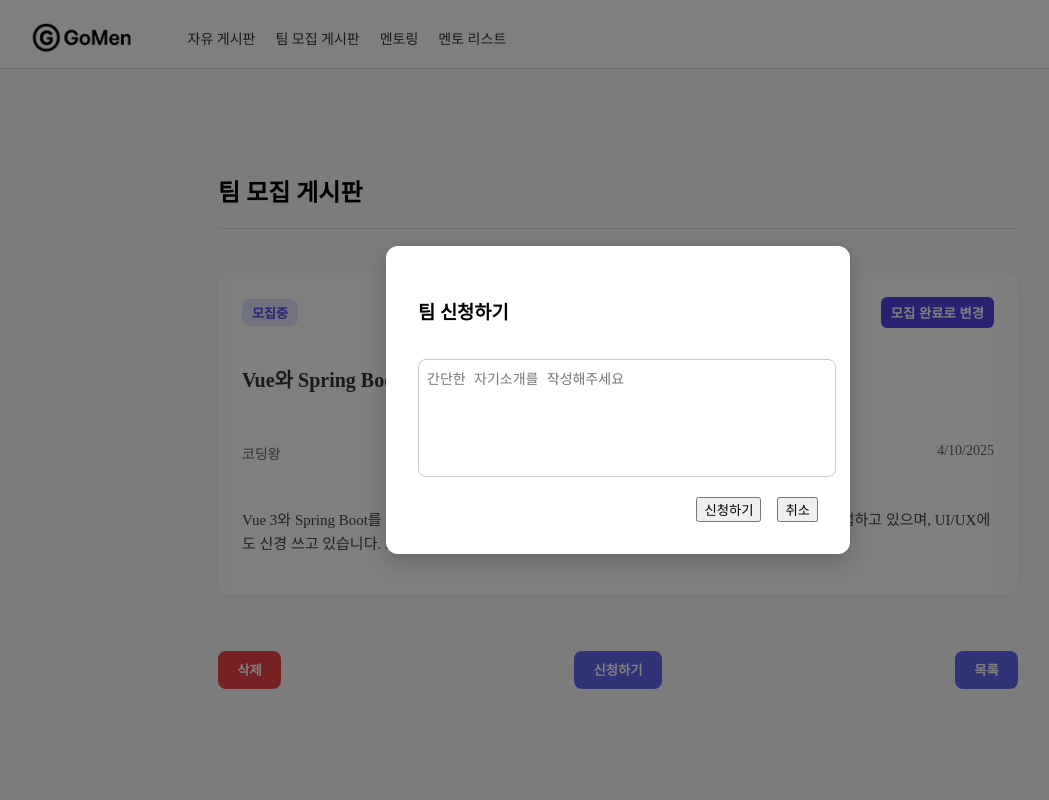
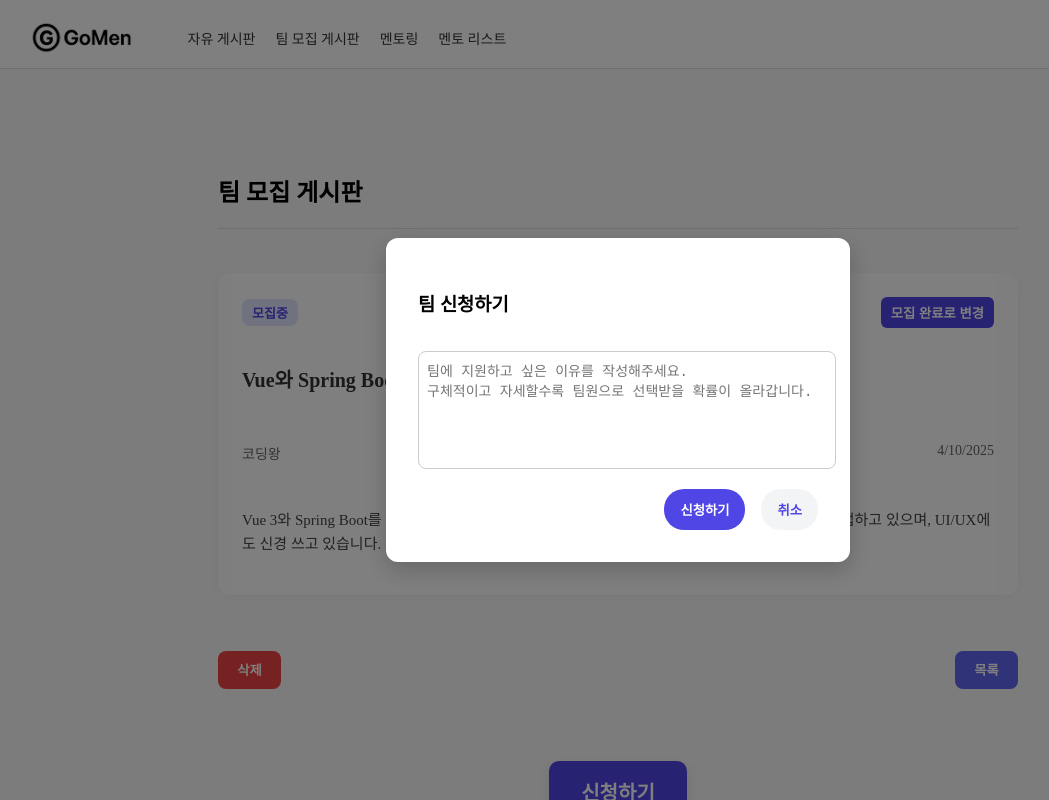
Before and after one commit to 4team-tuna/be14-3rd-Tuna-GoMen, a Vue app in the folder frontend/gomen/: page /board/team-recruit/1 in a window 1280 px wide. Both pictures are taken after a click on the button "신청하기". Shown: the top 800 px of the page, without its empty margins (22-1071 px from the left). Built offline with nearby package versions, Linux system fonts and the light colour scheme; data requests are answered from the project's data file.

Commit message:
팀모집게시판 리스트 및 상세보기 페이지 완료

```diff
--- a/frontend/gomen/src/components/TeamRecruitBoard/ApplyModal.vue
+++ b/frontend/gomen/src/components/TeamRecruitBoard/ApplyModal.vue
@@ -2,7 +2,7 @@
   <div class="modal-overlay">
     <div class="modal-content">
       <h3>팀 신청하기</h3>
-        <textarea v-model="introduction" placeholder="간단한 자기소개를 작성해주세요" />
+      <textarea v-model="introduction" placeholder="팀에 지원하고 싶은 이유를 작성해주세요.&#10;구체적이고 자세할수록 팀원으로 선택받을 확률이 올라갑니다."/>
     <div class="modal-actions">
         <button class="action-button" @click="submit">신청하기</button>
         <button class="action-button secondary" @click="$emit('close')">취소</button>
@@ -16,16 +16,25 @@
 
 const introduction = ref('')
 
+// localStorage에서 user 정보를 가져와 nickname을 추출
+const user = JSON.parse(localStorage.getItem('user')) || {}  // 유저 정보가 없으면 빈 객체로 처리
+const nickname = user.nickname || '익명'  // 유저 정보가 없으면 '익명'으로 설정
+const blog = ref(user.blog || '')
+
 const emit = defineEmits(['submit', 'close'])
 
 const submit = () => {
   if (!introduction.value.trim()) {
-      alert('자기소개를 입력해주세요.')
+    alert('팀 신청이 완료되었습니다!')
     return
   }
 
-    emit('submit', introduction.value)
-    introduction.value = ''
+  // 신청할 때, nickname과 introduction을 함께 전달
+  emit('submit', {
+  nickname,
+  introduction: introduction.value,
+  blog: blog.value  // 반드시 .value 써서 문자열만 보냄
+  })
 }
 </script>
 
@@ -36,7 +45,7 @@
   left: 0;
   width: 100vw;
   height: 100vh;
-  background: rgba(0,0,0,0.5);
+  background: rgba(0, 0, 0, 0.5);
   display: flex;
   justify-content: center;
   align-items: center;
@@ -47,7 +56,7 @@
   background: white;
   padding: 2rem;
   border-radius: 12px;
-  box-shadow: 0 8px 24px rgba(0,0,0,0.2);
+  box-shadow: 0 8px 24px rgba(0, 0, 0, 0.2);
   width: 400px;
   max-width: 90%;
 }
@@ -70,20 +79,33 @@
   margin-top: 1rem;
 }
 
-.top-row {
-  display: flex;
-  justify-content: space-between;
-  align-items: center;
+.action-button {
+  padding: 0.7rem 1.0rem;
+  background-color: #4f46e5;
+  color: white;
+  border: none;
+  border-radius: 20px;
+  font-weight: bold;
+  cursor: pointer;
+  transition: background-color 0.3s ease;
 }
 
-.activation-button {
-  padding: 6px 10px;
+.action-button:hover {
+  background-color: #4338ca;
+}
+
+.action-button.secondary {
+  padding: 0.7rem 1.0rem;
+  background-color: #f3f4f6;
+  color: #4f46e5;
   border: none;
-  border-radius: 6px;
-  background: #4f46e5;
-  color: white;
+  border-radius: 20px;
   font-weight: bold;
   cursor: pointer;
+  transition: background-color 0.3s ease;
 }
 
+.action-button.secondary:hover {
+  background-color: #e5e7eb;
+}
 </style>
--- a/frontend/gomen/src/views/teamRecruitBoard/TeamRecruitBoardDetailPage.vue
+++ b/frontend/gomen/src/views/teamRecruitBoard/TeamRecruitBoardDetailPage.vue
@@ -30,15 +30,21 @@
       </div>
 
       <div class="button-group">
+        <div class="left-buttons">
           <DeleteButton v-if="post" :postId="post.id" />
-          <button class="action-button" @click="openModal">신청하기</button>
+        </div>
+        <div class="right-buttons">
           <button class="action-button secondary" @click="goToList">목록</button>
+        </div>
+      </div>
+
+      <div class="apply-row">
+        <button class="action-button apply" @click="openModal">신청하기</button>
       </div>
     </main>
 
     <div v-else class="loading">게시글을 불러오는 중...</div>
 
-      <!-- 신청 모달 -->
     <ApplyModal
       v-if="isModalOpen"
       @submit="handleSubmit"
@@ -63,9 +69,52 @@
 const openModal = () => isModalOpen.value = true
 const closeModal = () => isModalOpen.value = false
 
-  const handleSubmit = (intro) => {
-    alert(`팀 신청이 완료되었습니다!\n내용: ${intro}`)
+
+const user = localStorage.getItem('user')
+const nickname=ref('')
+const introduction=ref('')
+const appliedAt = ref('')
+const blog = ref('')
+
+const handleSubmit = async (payload) => {
+  const { nickname, introduction, blog } = payload
+
+  if (!introduction.trim()) {
+    alert('자기소개를 작성해주세요!')
+    return
+  }
+
+  const applicant = {
+    nickname,
+    introduction,
+    blog: blog, // 이게 문자열이 맞는지 확인!
+    appliedAt: new Date().toISOString(),
+  }
+
+  const postId = route.params.id
+  const currentPost = await getPostData(postId)
+
+  const updatedApplicants = [...(currentPost.applicants || []), applicant]
+
+  const response = await fetch(`http://localhost:3001/teamRecruitPosts/${postId}`, {
+    method: 'PATCH',
+    headers: { 'Content-Type': 'application/json' },
+    body: JSON.stringify({ applicants: updatedApplicants }),
+  })
+
+  if (response.ok) {
+    alert('신청이 완료되었습니다!')
     closeModal()
+  } else {
+    alert('신청에 실패했습니다. 다시 시도해 주세요.')
+    closeModal()
+  }
+}
+
+const getPostData = async (postId) => {
+  const res = await fetch(`http://localhost:3001/teamRecruitPosts/${postId}`)
+  if (!res.ok) throw new Error('게시글 데이터를 불러올 수 없습니다.')
+  return await res.json()
 }
 
 const fetchPost = async (id) => {
@@ -91,6 +140,7 @@
     showAlert.value = true
     setTimeout(() => {
       showAlert.value = false
+      goToList()
     }, 1500)
   } else {
     alert('상태 변경에 실패했습니다.')
@@ -207,6 +257,33 @@
   gap: 1rem;
 }
 
+.left-buttons,
+.right-buttons {
+  display: flex;
+  gap: 0.5rem;
+}
+
+/* 신청하기 버튼만 별도 */
+.apply-row {
+  margin-top: 3rem;
+  display: flex;
+  justify-content: center;
+}
+
+.apply-row .action-button.apply {
+  padding: 1rem 2rem;
+  font-size: 1.25rem;
+  border-radius: 10px;
+  background-color: #4f46e5;
+  font-weight: 700;
+  box-shadow: 0 4px 12px rgba(0, 0, 0, 0.1);
+  transition: background-color 0.3s ease;
+}
+
+.apply-row .action-button.apply:hover {
+  background-color: #4338ca;
+}
+
 .action-button {
   padding: 0.6rem 1.2rem;
   background-color: #6366f1;
@@ -218,15 +295,12 @@
   transition: background-color 0.3s ease;
 }
 
-  .action-button:hover {
-    background-color: #4f46e5;
-  }
-
 .action-button.secondary {
   background-color: #6366f1;
   color: white;
 }
 
+.action-button:hover,
 .action-button.secondary:hover {
   background-color: #4f46e5;
 }
--- a/frontend/gomen/src/views/teamRecruitBoard/TeamRecruitBoardPage.vue
+++ b/frontend/gomen/src/views/teamRecruitBoard/TeamRecruitBoardPage.vue
@@ -1,7 +1,6 @@
 <template>
   <div class="team-recruit-board-page">
     <div class="page-container">
-      <CircleBackground />
 
       <div class="content-wrapper">
         <h1 class="page-title">팀 모집 게시판</h1>
@@ -36,10 +35,10 @@ import WriteButton from '@/components/TeamRecruitBoard/WriteButton.vue'
 
 import { ref, computed, onMounted } from 'vue'
 
-// ✅ 전체 게시글 목록
+//  전체 게시글 목록
 const posts = ref([])
 
-// ✅ 검색 및 필터 상태
+//  검색 및 필터 상태
 const searchParams = ref({ category: 'all', keyword: '', filter: 'all' })
 
 const handleSearch = (params) => {
@@ -47,7 +46,7 @@ const handleSearch = (params) => {
   currentPage.value = 1 // 검색 시 페이지를 1로 초기화
 }
 
-// ✅ 필터링된 게시글
+//  필터링된 게시글
 const filteredPosts = computed(() => {
   const keyword = searchParams.value.keyword.toLowerCase()
   const filterType = searchParams.value.filter
@@ -77,7 +76,7 @@ const filteredPosts = computed(() => {
   })
 })
 
-// ✅ Pagination
+//  Pagination
 const currentPage = ref(1)
 const postsPerPage = 10
 
@@ -95,7 +94,7 @@ const handlePageChange = (page) => {
   currentPage.value = page
 }
 
-// ✅ mock 데이터 불러오기
+//  mock 데이터 불러오기
 onMounted(async () => {
   const res = await fetch('http://localhost:3001/teamRecruitPosts')
   const data = await res.json()
```
Also changed, not shown: frontend/gomen/mock/db.json (+53 -28 lines). Lines whose indentation alone changed are shown as unchanged.
